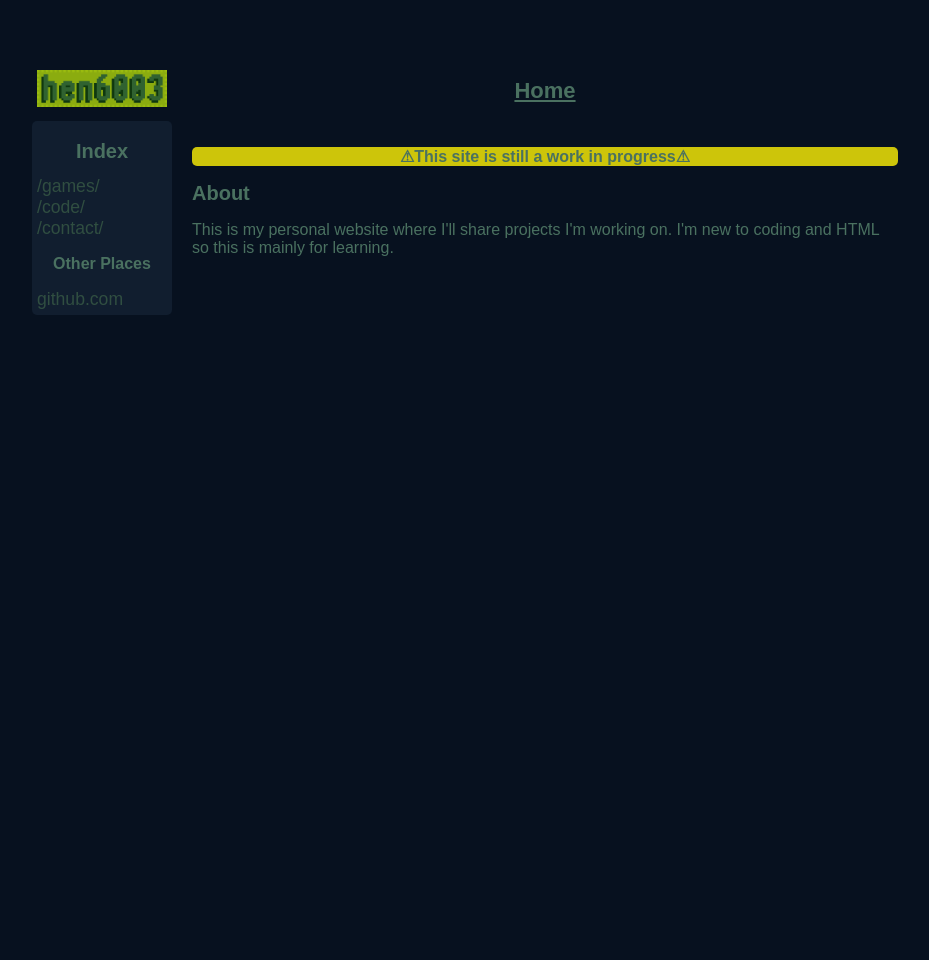
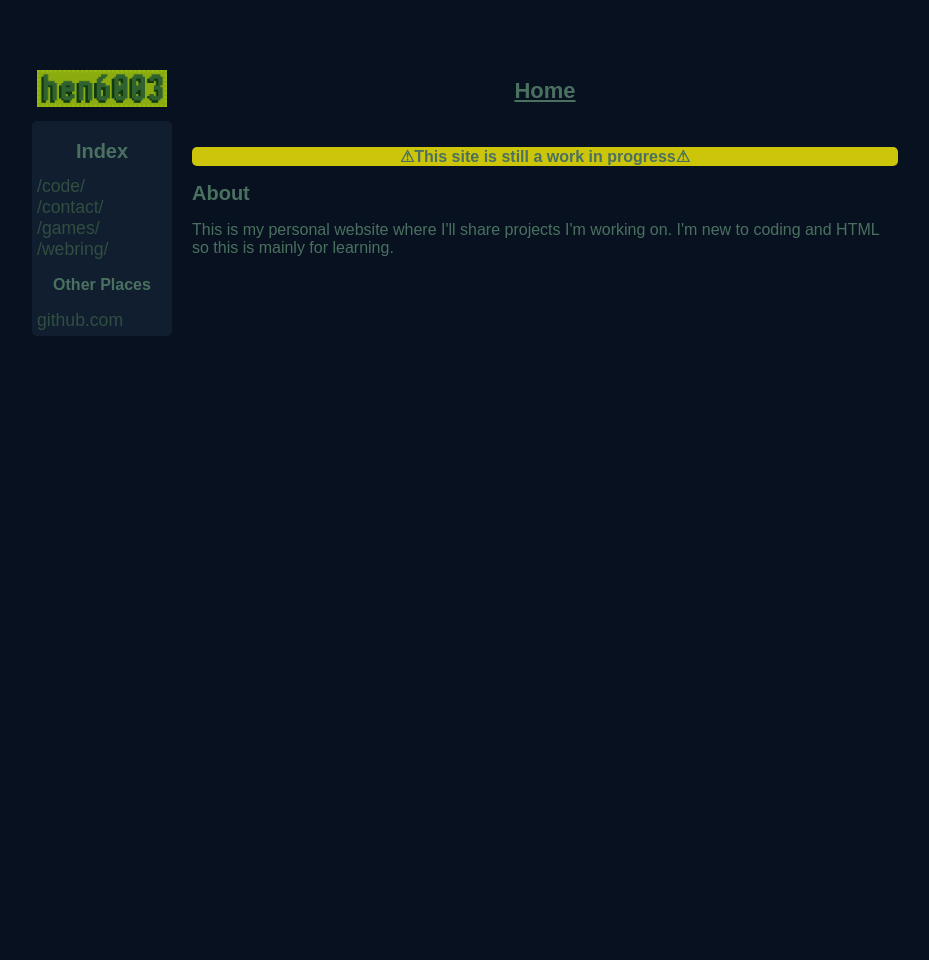
Before and after one commit to hen6003/hen6003.github.io, a Jekyll site: the page built from index.html, in a window 1280 px wide. Shown: the whole page, without its empty margins (170-1099 px from the left). Built offline with Jekyll 4.4.1, drawn with Linux system fonts in a browser that asks for light colours.

Commit message:
add webring page to index

```diff
--- a/_layouts/default.html
+++ b/_layouts/default.html
@@ -19,9 +19,10 @@
 	  <tr>
 		<td class="toolbar">
 		  <h1 align="center">Index</h1>
-		  <a href="../games">/games/</a>
 		  <a href="../code">/code/</a>
 		  <a href="../contact">/contact/</a>
+		  <a href="../games">/games/</a>
+		  <a href="../webring">/webring/</a>
 
 		  <h3 align="center">Other Places</h3>
 		  <a href="https://github.com/hen6003/" target="_window">github.com</a>
--- a/webring/index.html
+++ b/webring/index.html
@@ -76,4 +76,9 @@
       <td><a href="https://room4.neocities.org/" target="_blank"><img src="https://concealed.world/images/banners/room4.jpg" alt="room4.neocities.org" class="banner" /></a></td>
     </tr>
   </table>
+  <h1>Add me to your webring</h1>
+  <h3>240x60px</h3>
+  <p><a href="https://hen6003.xyz"><img src="https://hen6003.xyz/images/banner.png"><a/><br>&lta href="https://hen6003.xyz"&gt&ltimg src="https://hen6003.xyz/images/banner.png"&gt&lta/&gt</p>
+  <h3>295x85px</h3>
+  <p><a href="https://hen6003.xyz"><img src="https://hen6003.xyz/images/banner.gif"><a/><br>&lta href="https://hen6003.xyz"&gt&ltimg src="https://hen6003.xyz/images/banner.gif"&gt&lta/&gt</p>
 </div><!-- /.blurb -->
```
